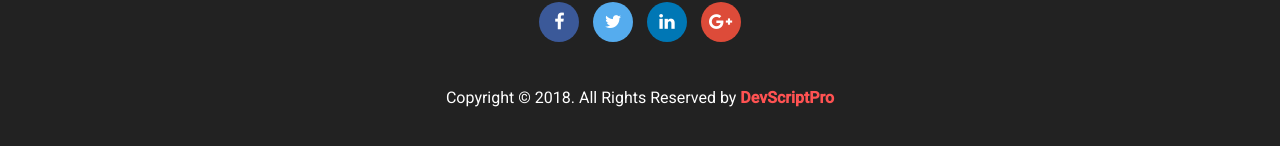
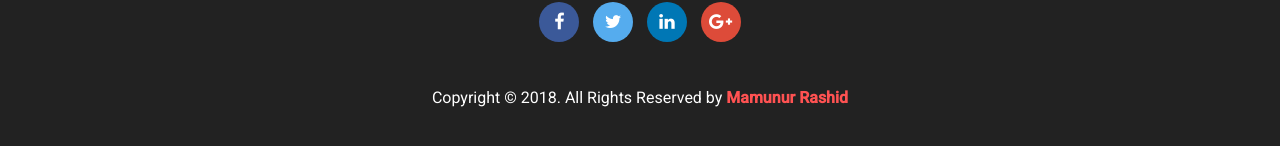
Before and after one commit to devmamunur/Porichoy-Personal-Portfolio-HTML-Template, a plain HTML site: page index.html in a window 1280 px wide. Shown: the part 7210-7356 px from the top of the page. Drawn offline with Linux system fonts and the light colour scheme; some packages are replaced by stand-ins of ours.

```diff
--- a/index.html
+++ b/index.html
@@ -980,7 +980,7 @@
 							</li>
 						</ul>
 					</div>
-					<p>Copyright &copy; 2018. All Rights Reserved by <strong class="common_color"><a href="#">DevScriptPro</a></strong></p>
+					<p>Copyright &copy; 2018. All Rights Reserved by <strong class="common_color"><a href="https://mamunverse.com/">Mamunur Rashid</a></strong></p>
 				</div>
 			</div>
 		</div>
```
